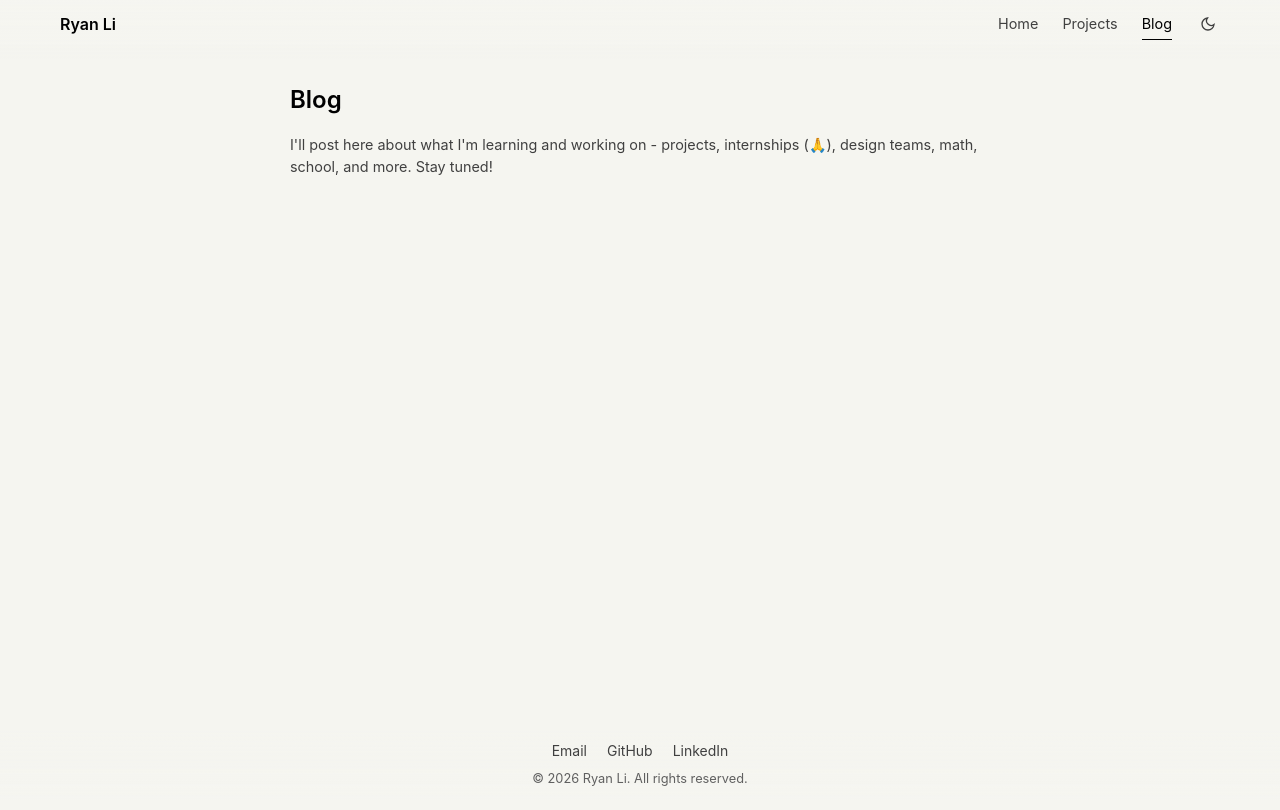
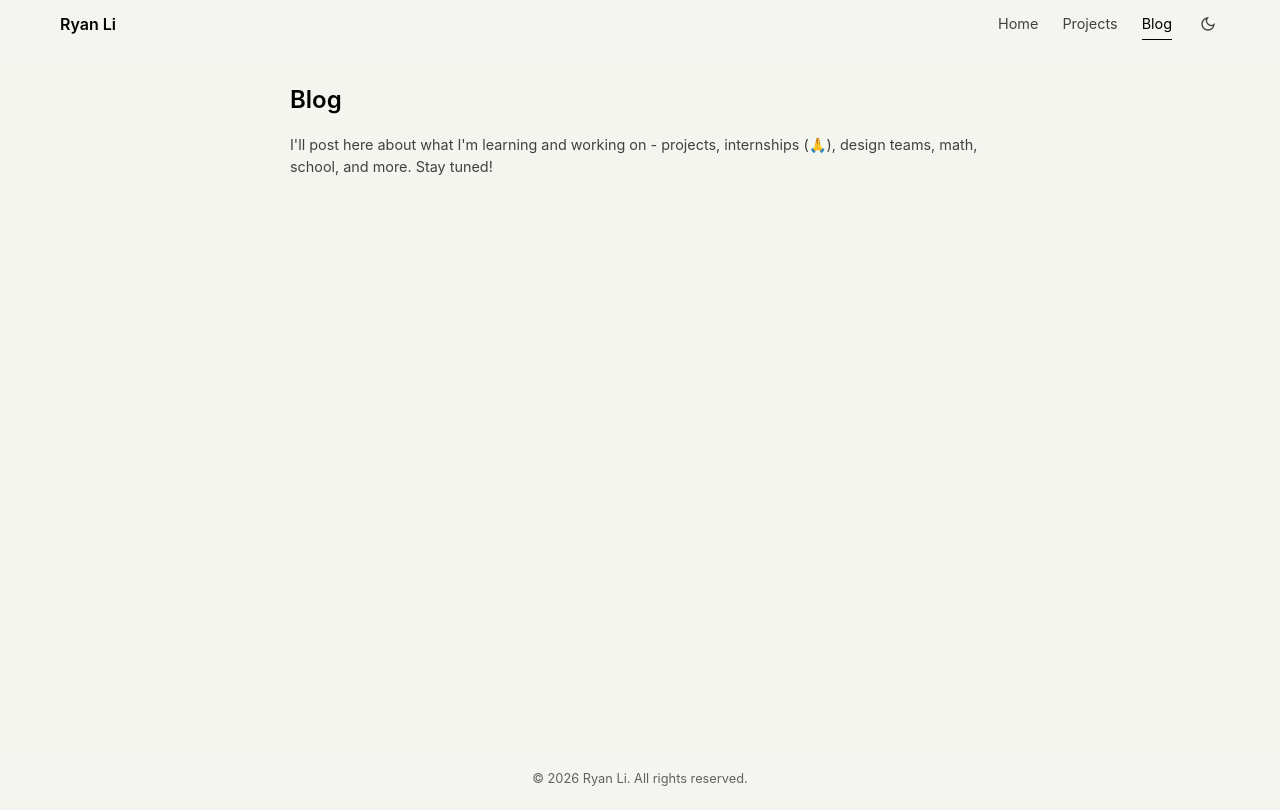
Before and after one commit to rli8145/rli-personal-website, a React (Vite) app: page /blog in a window 1280 px wide. Built offline with nearby package versions, Linux system fonts and the light colour scheme.

Commit message:
removed contact info from footer, small font size changes

```diff
--- a/src/components/Blog.css
+++ b/src/components/Blog.css
@@ -7,6 +7,7 @@
   text-align: left;
   max-width: 700px;
   margin: 0 auto 1rem;
+  font-size: 1.5rem;
 }
 
 .blog-list {
--- a/src/components/Footer.jsx
+++ b/src/components/Footer.jsx
@@ -7,11 +7,6 @@ function Footer() {
     <footer className="footer">
       <div className="container">
         <div className="footer-content">
-          <div className="footer-links">
-            <a href="mailto:rli8145@gmail.com">Email</a>
-            <a href="https://github.com/rli8145" target="_blank" rel="noopener noreferrer">GitHub</a>
-            <a href="https://linkedin.com/in/ryan-li-0bab58363/" target="_blank" rel="noopener noreferrer">LinkedIn</a>
-          </div>
           <p className="copyright">
             &copy; {currentYear} Ryan Li. All rights reserved.
           </p>
```
